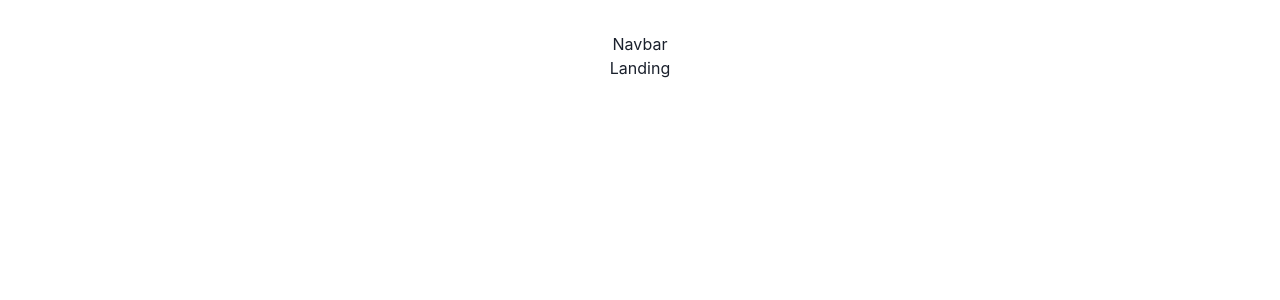
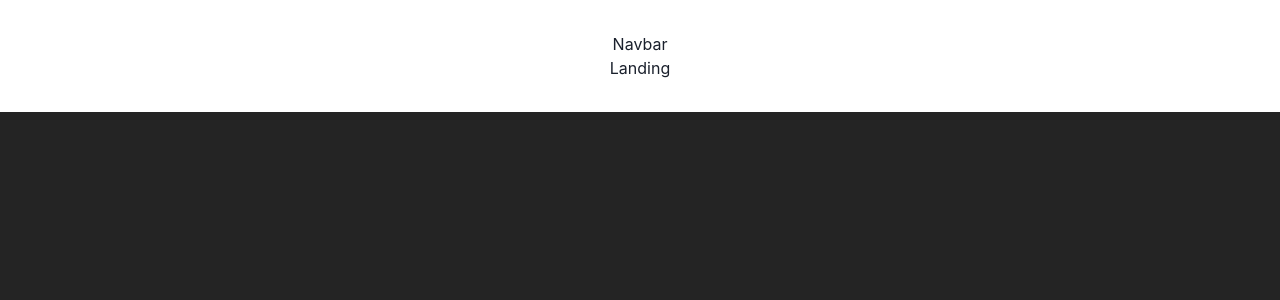
Before and after one commit to darshah0205/mannmilaapXiDesign, a React (Vite) app in the folder frontend/: page / in a window 1280 px wide. Shown: the top 300 px of the page. Built offline with nearby package versions, Linux system fonts and the light colour scheme.

Commit message:
colors-scheme

```diff
--- a/frontend/src/index.css
+++ b/frontend/src/index.css
@@ -15,58 +15,10 @@
   text-rendering: optimizeLegibility;
   -webkit-font-smoothing: antialiased;
   -moz-osx-font-smoothing: grayscale;
+
+  --green: #c9cba3;
+  --yellow: #ffe1a8;
+  --orange: #e26d5c;
+  --brown: #723d46;
+  --dark-brown: #723d46;
 }
-
-a {
-  font-weight: 500;
-  color: #646cff;
-  text-decoration: inherit;
-}
-a:hover {
-  color: #535bf2;
-}
-
-body {
-  margin: 0;
-  display: flex;
-  place-items: center;
-  min-width: 320px;
-  min-height: 100vh;
-}
-
-h1 {
-  font-size: 3.2em;
-  line-height: 1.1;
-}
-
-button {
-  border-radius: 8px;
-  border: 1px solid transparent;
-  padding: 0.6em 1.2em;
-  font-size: 1em;
-  font-weight: 500;
-  font-family: inherit;
-  background-color: #1a1a1a;
-  cursor: pointer;
-  transition: border-color 0.25s;
-}
-button:hover {
-  border-color: #646cff;
-}
-button:focus,
-button:focus-visible {
-  outline: 4px auto -webkit-focus-ring-color;
-}
-
-@media (prefers-color-scheme: light) {
-  :root {
-    color: #213547;
-    background-color: #ffffff;
-  }
-  a:hover {
-    color: #747bff;
-  }
-  button {
-    background-color: #f9f9f9;
-  }
-}
```
